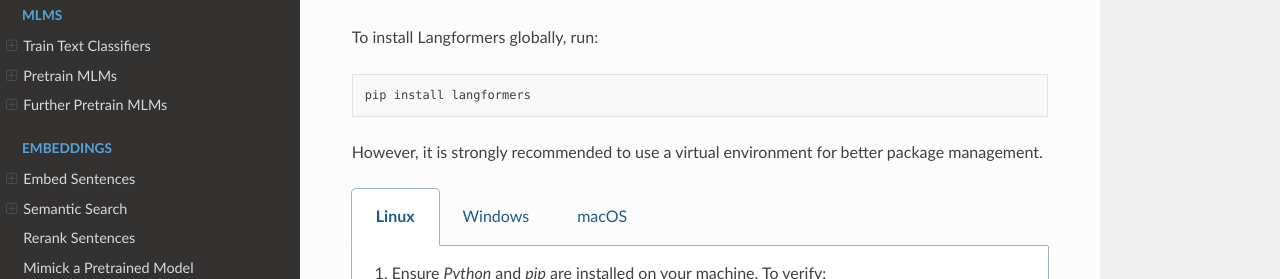
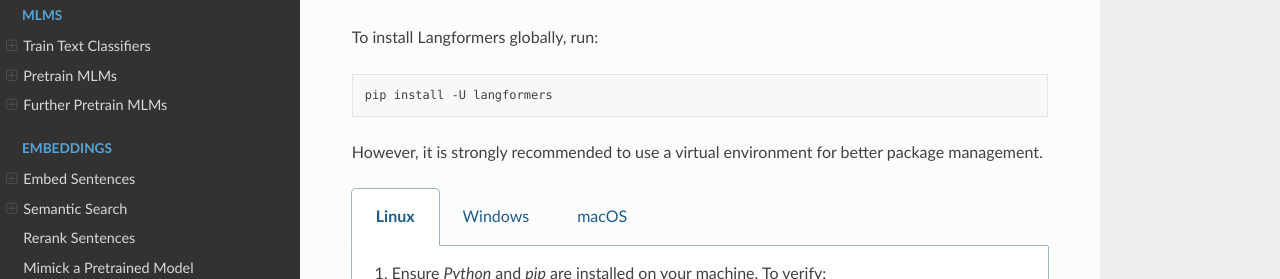
Before and after one commit to langformers/langformers, a Sphinx documentation site: the page built from docs/source/installation.rst, in a window 1280 px wide and 900 px high. Shown: the part 206-485 px from the top of the window. Built offline with Sphinx 7.4.7 and the Read the Docs theme 3.1.0, drawn with Linux system fonts in a browser that asks for light colours.

```diff
--- a/docs/source/index.rst
+++ b/docs/source/index.rst
@@ -45,6 +45,7 @@ Use the same pattern everywhere:
     tasks.create_generator(...)  # Chatting with LLMs
     tasks.create_labeller(...)   # Data labelling using LLMs
     tasks.create_embedder(...)   # Embeding Sentences
+    tasks.create_reranker(...)   # Reranking Sentences
     tasks.create_classifier(...) # Training a Text Classifier
     tasks.create_tokenizer()     # Training a Custom Tokenizer
     tasks.create_mlm(...)        # Pretraining an MLM
--- a/docs/source/installation.rst
+++ b/docs/source/installation.rst
@@ -7,7 +7,7 @@ To install Langformers globally, run:
 
 .. code-block:: bash
 
-   pip install langformers
+   pip install -U langformers
 
 However, it is strongly recommended to use a virtual environment for better package management.
 
```
Also changed, not shown: 1 other file.
